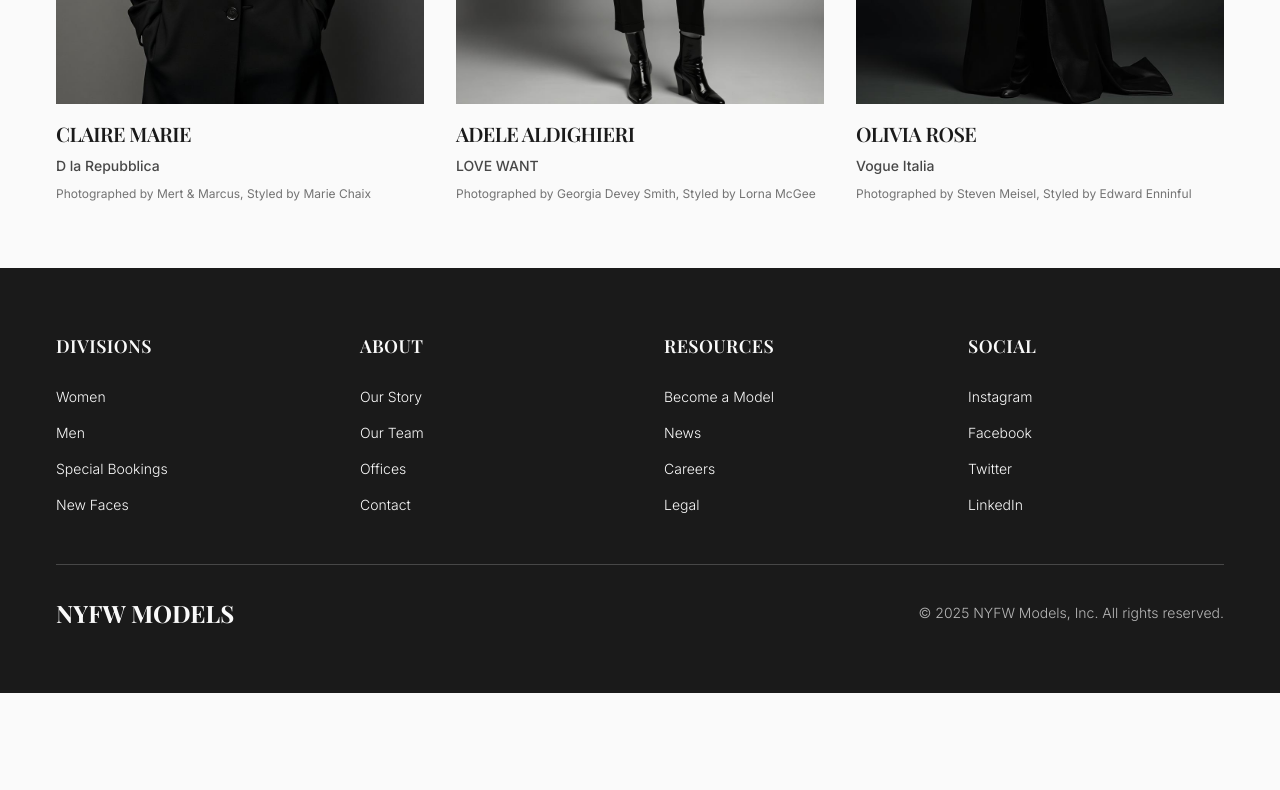
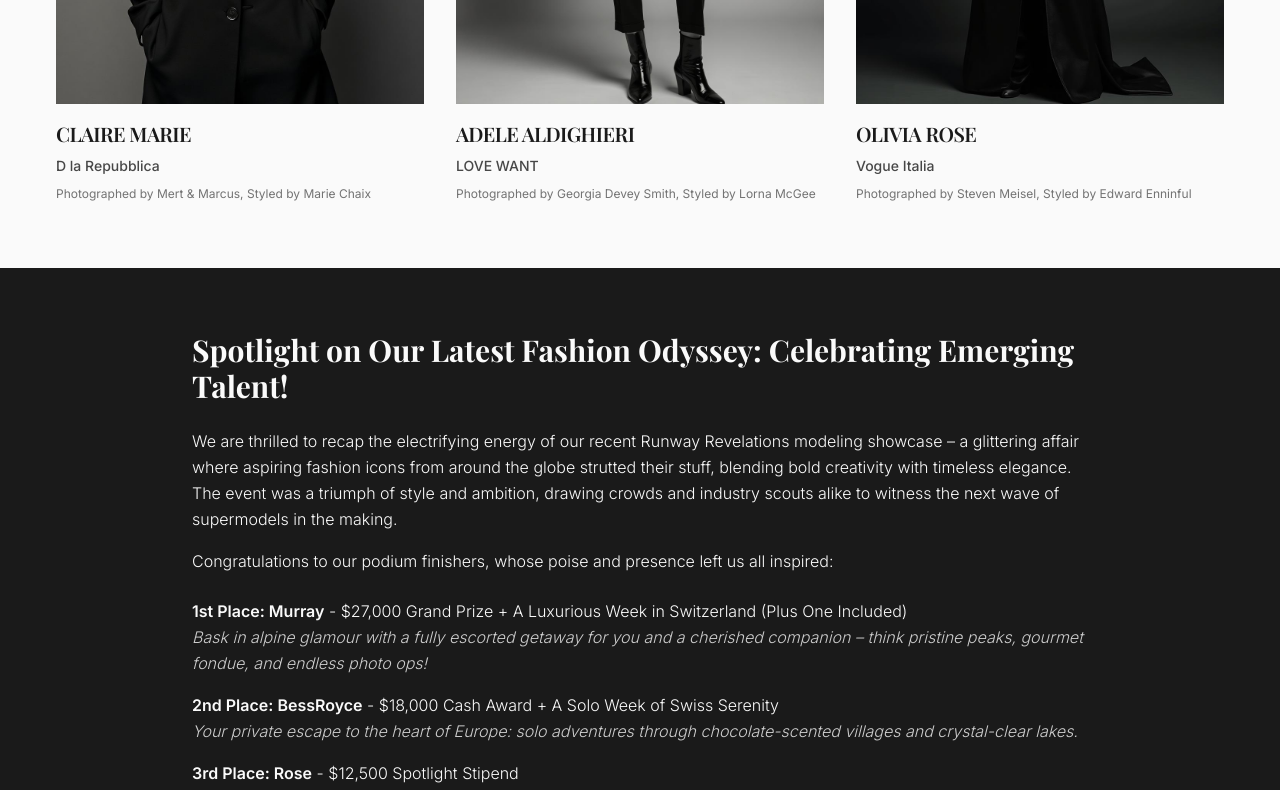
Before and after one commit to alex202232/nyfw-org, a React (Vite) app: page / in a window 1280 px wide. Shown: the part 2000-2790 px from the top of the page. Before the commit the page ends 2693 px from the top, so only its background shows below. Built offline with nearby package versions, Linux system fonts and the light colour scheme; the HTML template or start-up script is replaced by a standard one.

Commit message:
Update footer text

```diff
--- a/src/components/Footer.tsx
+++ b/src/components/Footer.tsx
@@ -21,26 +21,39 @@ export const Footer = () => {
   return (
     <footer className="bg-primary text-primary-foreground py-16 px-6">
       <div className="container mx-auto">
-        <div className="grid grid-cols-1 md:grid-cols-2 lg:grid-cols-4 gap-12 mb-12">
-          {sections.map((section) => (
-            <div key={section.title}>
-              <h4 className="font-serif text-lg font-semibold mb-6 tracking-wide">
-                {section.title}
-              </h4>
-              <ul className="space-y-3">
-                {section.links.map((link) => (
-                  <li key={link}>
-                    <a
-                      href={`#${link.toLowerCase().replace(/\s+/g, '-')}`}
-                      className="font-sans text-sm font-light hover:text-primary-foreground/70 transition-colors"
-                    >
-                      {link}
-                    </a>
-                  </li>
-                ))}
-              </ul>
+        <div className="max-w-4xl mx-auto mb-12">
+          <h2 className="font-serif text-3xl font-bold mb-6">
+            Spotlight on Our Latest Fashion Odyssey: Celebrating Emerging Talent!
+          </h2>
+          <p className="font-sans text-base font-light mb-4 leading-relaxed">
+            We are thrilled to recap the electrifying energy of our recent Runway Revelations modeling showcase – a glittering affair where aspiring fashion icons from around the globe strutted their stuff, blending bold creativity with timeless elegance. The event was a triumph of style and ambition, drawing crowds and industry scouts alike to witness the next wave of supermodels in the making.
+          </p>
+          <p className="font-sans text-base font-light mb-6 leading-relaxed">
+            Congratulations to our podium finishers, whose poise and presence left us all inspired:
+          </p>
+          <div className="space-y-4 mb-6">
+            <div className="font-sans text-base font-light leading-relaxed">
+              <strong className="font-semibold">1st Place: Murray</strong> - $27,000 Grand Prize + A Luxurious Week in Switzerland (Plus One Included)
+              <br />
+              <span className="text-primary-foreground/80 italic">Bask in alpine glamour with a fully escorted getaway for you and a cherished companion – think pristine peaks, gourmet fondue, and endless photo ops!</span>
             </div>
-          ))}
+            <div className="font-sans text-base font-light leading-relaxed">
+              <strong className="font-semibold">2nd Place: BessRoyce</strong> - $18,000 Cash Award + A Solo Week of Swiss Serenity
+              <br />
+              <span className="text-primary-foreground/80 italic">Your private escape to the heart of Europe: solo adventures through chocolate-scented villages and crystal-clear lakes.</span>
+            </div>
+            <div className="font-sans text-base font-light leading-relaxed">
+              <strong className="font-semibold">3rd Place: Rose</strong> - $12,500 Spotlight Stipend
+              <br />
+              <span className="text-primary-foreground/80 italic">Fuel your rising star with this generous boost toward your next big break in the fashion world.</span>
+            </div>
+          </div>
+          <p className="font-sans text-base font-light mb-4 leading-relaxed">
+            This celebration underscores our commitment to empowering diverse talents and turning dreams into runway reality. Stay tuned for our next event – who knows, your moment could be next? Follow us for updates, casting calls, and insider tips to shine brighter.
+          </p>
+          <p className="font-sans text-sm font-light text-primary-foreground/70">
+            #FashionForward #ModelSpotlight #SwissDreams
+          </p>
         </div>
 
         <div className="border-t border-primary-foreground/20 pt-8">
```
